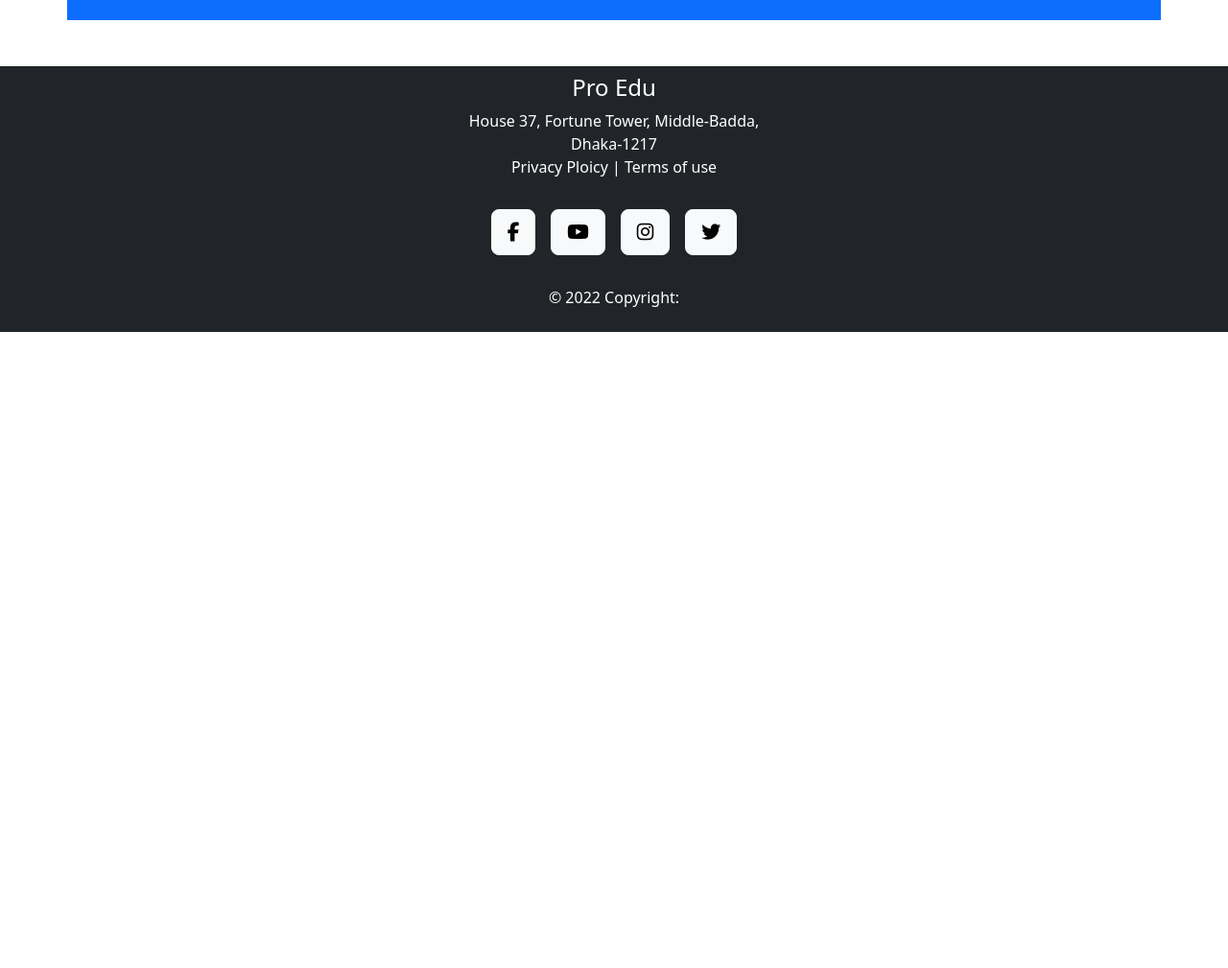
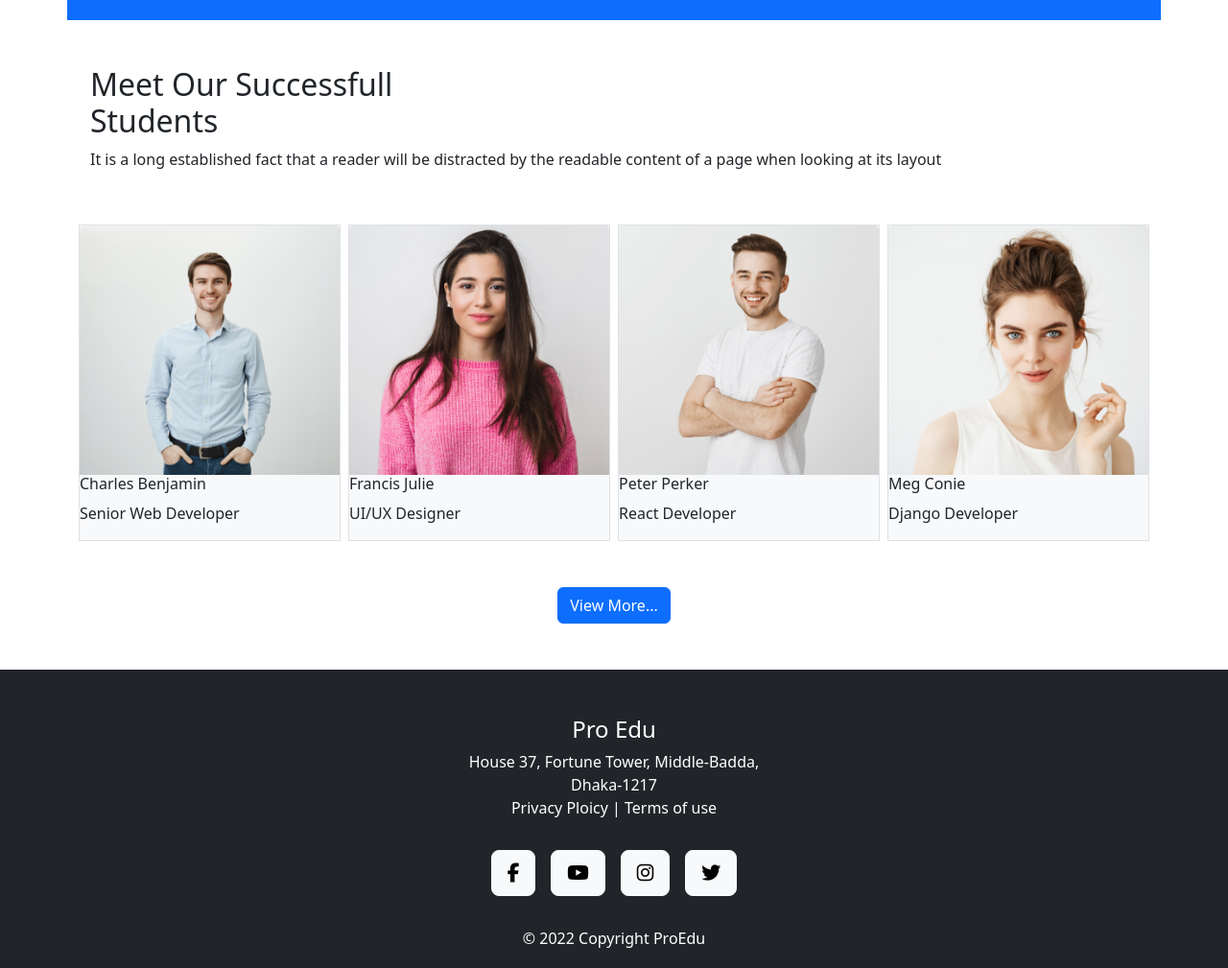
Before and after one commit to mehedi-hasan22/Edtech-Website-Project, a plain HTML site: page index.html in a window 1280 px wide. Shown: the part 2211-3220 px from the top of the page at 96% size. Before the commit the page ends 2557 px from the top, so only its background shows below. Drawn offline with nearby package versions, Linux system fonts and the light colour scheme.

Commit message:
added students

```diff
--- a/index.html
+++ b/index.html
@@ -268,6 +268,51 @@
                 </div>
             </div>
         </div>
+
+        <!-- successful student starts -->
+
+        <div class="container overflow-hidden text-start">
+            <div class="container text-start">
+                <h2>Meet Our Successfull
+                    <br> Students
+                </h2>
+                <p>It is a long established fact that a reader will be distracted by the
+                    readable content of a page when looking at its layout</p>
+            </div>
+            <div class="row g-2 my-5">
+                <div class="col-lg-3 col-md-6 col-sm-12">
+                    <div class="border bg-light">
+                        <img src="./images/student/student-1.png" class="img-fluid" alt="">
+                        <h6>Charles Benjamin</h6>
+                        <p>Senior Web Developer</p>
+                    </div>
+                </div>
+                <div class="col-lg-3 col-md-6 col-sm-12">
+                    <div class="border bg-light">
+                        <img src="./images/student/student-2.png" class="img-fluid" alt="">
+                        <h6>Francis Julie</h6>
+                        <p>UI/UX Designer</p>
+                    </div>
+                </div>
+                <div class="col-lg-3 col-md-6 col-sm-12">
+                    <div class="border bg-light">
+                        <img src="./images/student/student-3.png" class="img-fluid" alt="">
+                        <h6>Peter Perker</h6>
+                        <p>React Developer</p>
+                    </div>
+                </div>
+                <div class="col-lg-3 col-md-6 col-sm-12">
+                    <div class="border bg-light">
+                        <img src="./images/student/student-4.png" class="img-fluid" alt="">
+                        <h6>Meg Conie</h6>
+                        <p>Django Developer</p>
+                    </div>
+                </div>
+            </div>
+        </div>
+        <div class="d-flex justify-content-center mb-5">
+            <button class="btn btn-primary">View More...</button>
+        </div>
     </main>
 
     <script src=" https://cdn.jsdelivr.net/npm/bootstrap@5.2.0/dist/js/bootstrap.bundle.min.js"
@@ -277,7 +322,7 @@
     <script src="https://maxcdn.bootstrapcdn.com/bootstrap/3.4.1/js/bootstrap.min.js"></script> -->
 </body>
 
-<footer class="text-center bg-dark text-white py-2">
+<footer class="text-center bg-dark text-white py-5">
     <h4>Pro Edu</h4>
     <p>House 37, Fortune Tower, Middle-Badda,
         <br> Dhaka-1217
@@ -298,7 +343,7 @@
         </button>
     </div>
     <div class="text-center text-white p-3">
-        © 2022 Copyright:
+        © 2022 Copyright ProEdu
     </div>
 </footer>
 
```
